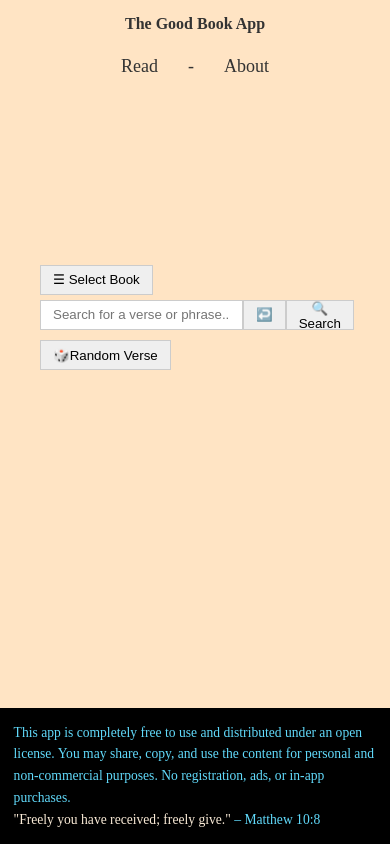
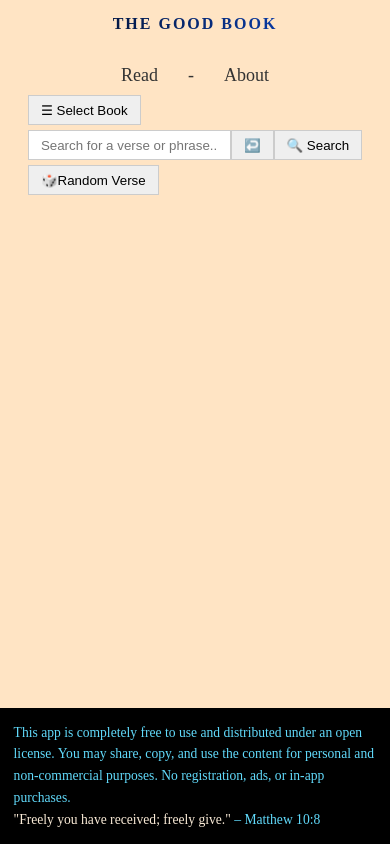
Before and after one commit to veasey/bible-reader-app, a React (Create React App) app: page / in a window 390 px wide. Built offline with nearby package versions, Linux system fonts and the light colour scheme; no server answers; a web font is replaced by a local one.

Commit message:
mobile styling, title and about page visual tweaks

```diff
--- a/src/App.css
+++ b/src/App.css
@@ -14,31 +14,30 @@ body {
   background-color: bisque;
 }
 
-h1 {
-  text-align: center;
-  @media (max-width: 768px) {
-    font-size: 1em;
-  }
-}
-
 .app {
   display: flex;
   flex-direction: column;
   height: 100vh;
 }
 
-.app > .verse-container {
-  flex-grow: 1; /* Take up remaining space */
-  display: flex; /* Ensures alignment works */
-  flex-direction: column; /* Stack content inside */
-  align-items: flex-start; /* Align content to the left (default) */
-  justify-content: flex-start; /* Align content to the top */
-  overflow: auto; /* Prevents content from overflowing */
-}
+.app h1 {
 
-.app h1 {
+  font-size: 3rem;  /* Adjust as needed */
+  font-weight: 700;
+  text-transform: uppercase;
+  letter-spacing: 2px;
+  margin-bottom: 20px;
+  color: #000; /* Gold */
+  background: linear-gradient(45deg, #000, #0d51e6);
+  -webkit-background-clip: text;
+  -webkit-text-fill-color: transparent;
+
+  text-align: center;
   padding-left: 20px;
   padding-right: 20px;
+  @media (max-width: 768px) {
+    font-size: 1em;
+  }
 }
 
 .main-menu {
@@ -59,3 +58,12 @@ h1 {
   background-color: #f0f0f0; /* Light hover background */
   color: #007bff; /* Hover text color */
 }
+
+.app > .verse-container {
+  flex-grow: 1; /* Take up remaining space */
+  display: flex; /* Ensures alignment works */
+  flex-direction: column; /* Stack content inside */
+  align-items: flex-start; /* Align content to the left (default) */
+  justify-content: flex-start; /* Align content to the top */
+  overflow: auto; /* Prevents content from overflowing */
+}
--- a/src/App.js
+++ b/src/App.js
@@ -11,7 +11,7 @@ const App = () => {
   return (
     <div className="app">
       {/* Title */}
-      <h1>The Good Book App</h1>
+      <h1>The Good Book</h1>
 
       {/* Navigation */}
       <div className="main-menu">
--- a/src/components/Footer.css
+++ b/src/components/Footer.css
@@ -9,6 +9,9 @@
 
 .footer p {
     max-width: 640px;
+    @media (max-width: 768px) {
+        max-width: 400px;
+    }
     margin: auto;
 }
 
--- a/src/components/bible/navigation/Menu.css
+++ b/src/components/bible/navigation/Menu.css
@@ -1,8 +1,7 @@
 /* General Menu Container */
 .menu {
-    padding: 20px;
-    align-items: center;
-    margin: auto;
+    margin-right: auto;
+    margin-left: auto;
 }
 
 /* Flexbox Layout for Menu Items */
--- a/src/components/pages/About.js
+++ b/src/components/pages/About.js
@@ -7,10 +7,11 @@ const About = () => {
       <div className="page">
         <div>
           <h2>About</h2>
-          <p>This is a pet project of Clint Veasey.</p>
-          <p>Source code is available for here, feel free to fork and create your own version.
-            <a href="https://github.com/veasey/bible-reader-app">github.com/veasey/bible-reader-app</a></p>
-          <p>Get in touch if you want to be involved or contribute to this app.</p>
+          <p>
+            This is a pet project of Clint Veasey. Source code is available here, feel free to fork and create your own version.
+            <a href="https://github.com/veasey/bible-reader-app">github.com/veasey/bible-reader-app</a>.
+            Get in touch if you want to be involved or contribute to this app.
+          </p>
         </div>
 
         <h3>Email Me</h3>
```
